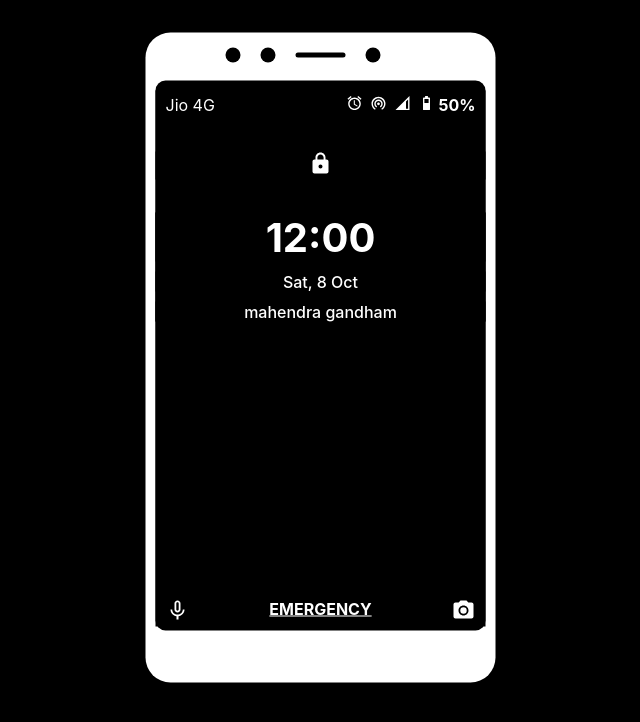
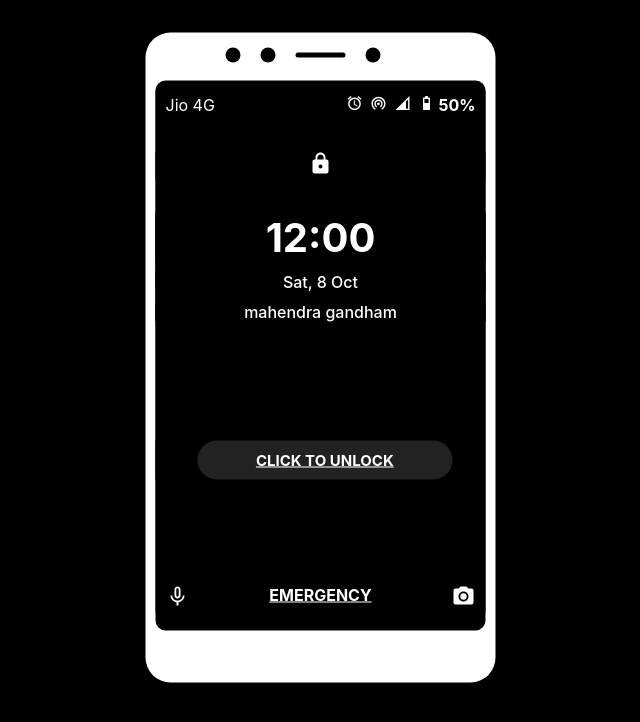
Before and after one commit to mahendrasaikumargandham/MiA2-UI, a React (Create React App) app: page / in a window 1280 px wide. Shown: the top 722 px of the page, without its empty margins (292-932 px from the left). Built offline with nearby package versions, Linux system fonts and the light colour scheme.

Commit message:
Added UI

```diff
--- a/src/components/LockedScreen/LockedScreen.css
+++ b/src/components/LockedScreen/LockedScreen.css
@@ -49,9 +49,24 @@
     flex-direction: row;
     justify-content: space-between;
     margin: 10px;
-    margin-top: 84%;
+    margin-top: 32%;
 }
 
 .lockedscreen-bottom a h4 {
     text-transform: uppercase;
 }
+
+.lockscreen-unlock {
+    width: 90%;
+}
+.lockscreen-unlock a h4 {
+    font-size: 15px;
+    text-decoration: none;
+    text-align: center;
+    margin-top: 40%;
+    margin-left: 14%;
+    text-transform: uppercase;
+    background-color: #222;
+    padding: 10px;
+    border-radius: 999px;
+}
--- a/src/components/LockedScreen/LockedScreen.js
+++ b/src/components/LockedScreen/LockedScreen.js
@@ -19,7 +19,7 @@ function LockedScreen() {
             <h4>mahendra gandham</h4>
         </div>
         <div className = "lockscreen-unlock">
-
+            <Link to = "/home"><h4>Click to unlock</h4></Link>
         </div>
         <div className = "lockedscreen-bottom">
             <p><MicNoneIcon /></p>
```
